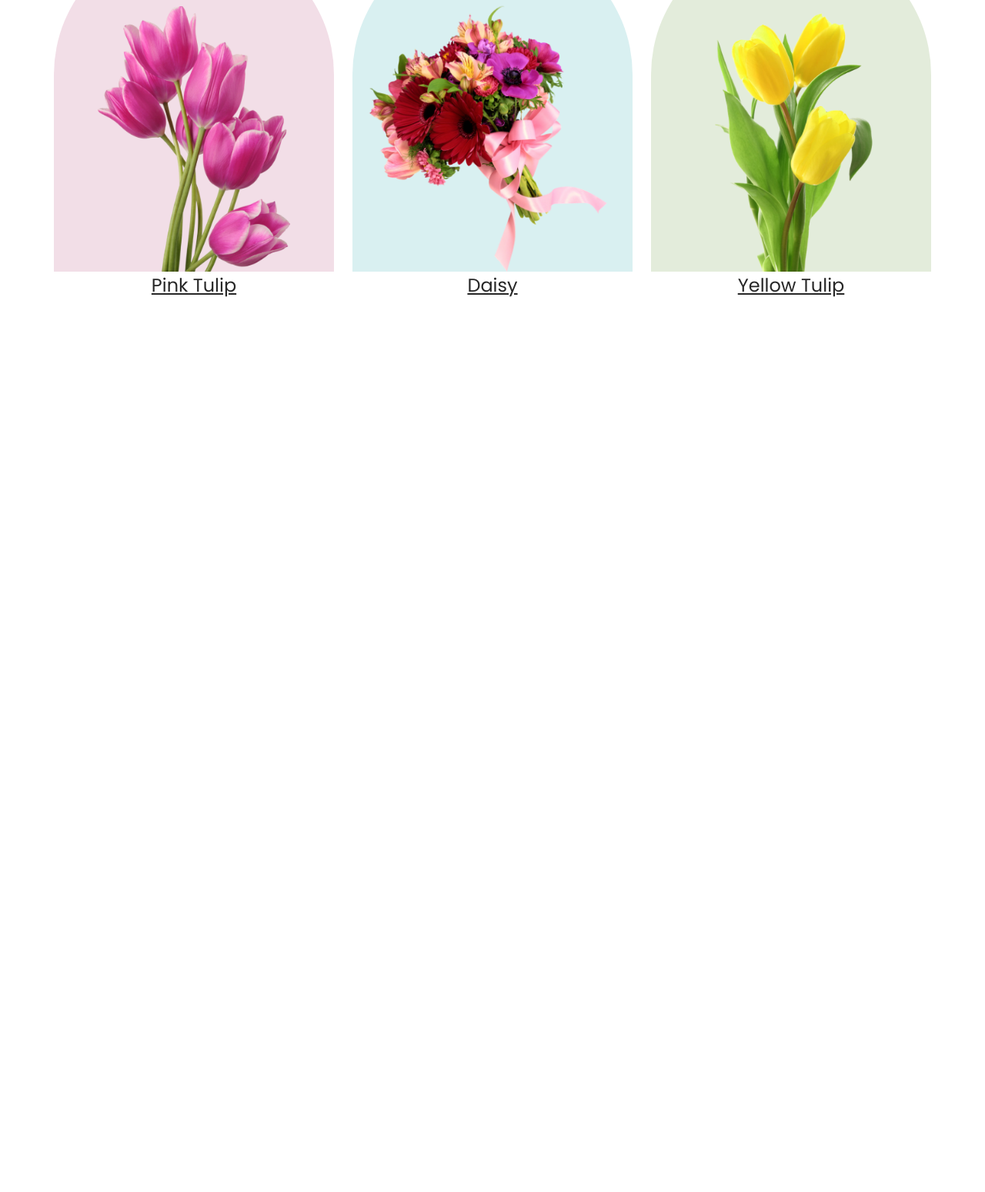
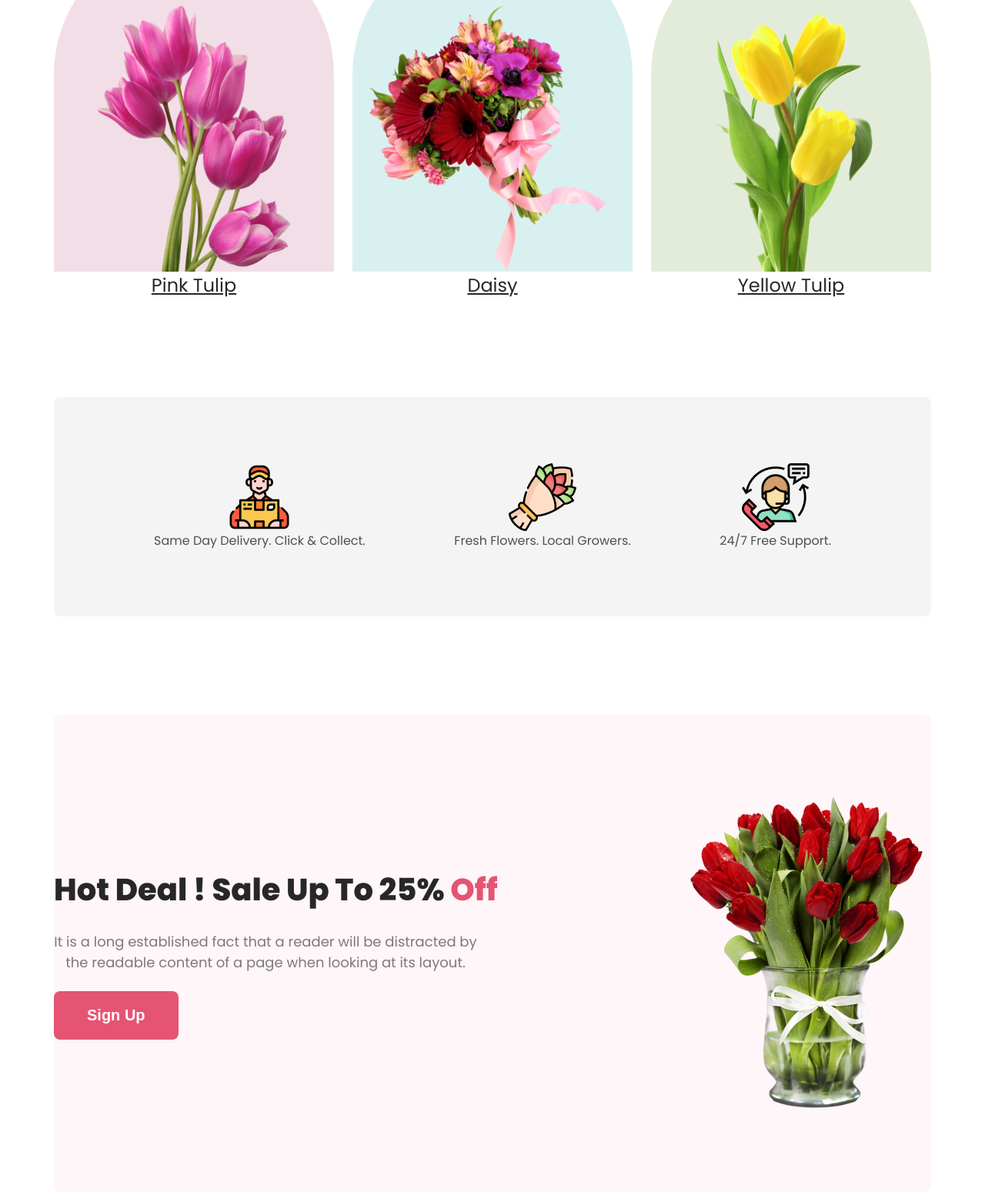
Before and after one commit to FarhaanSadik/online-flower-shop, a plain HTML site: page index.html in a window 1280 px wide. Shown: the part 1073-2622 px from the top of the page at 77% size. Before the commit the page ends 1589 px from the top, so only its background shows below. Drawn offline with Linux system fonts and the light colour scheme.

Commit message:
hot deal section added

```diff
--- a/index.html
+++ b/index.html
@@ -31,7 +31,7 @@
 
     <main>
         <!-- featured flower section -->
-        <section class="featured-flower">
+        <section class="feature-flower-section">
             <h3 class="featured-flower-title">Our Featured Flowers</h3>
             <p class="featured-flower-description">It is a long established fact that a reader will be distracted by the readable content of a page when looking at its layout.</p>
             <div class="flower-container">
@@ -57,6 +57,37 @@
                 </div>
             </div>
         </section>
+
+        <!-- service section -->
+        <section>
+            <div class="service">
+                <div class="service-item">
+                    <img class="service-img" src="./images/Group 57.png" alt="delivery service" class="service-icon">
+                    <p class="service-name">Same Day Delivery. Click & Collect.</p>
+                </div>
+                <div class="service-item">
+                    <img class="service-img" src="./images/Group 58.png" alt="fresh flower" class="service-icon">
+                    <p class="service-name">Fresh Flowers. Local Growers.</p>
+                </div>
+                <div class="service-item">
+                    <img class="service-img" src="./images/Group 59.png" alt="free support" class="service-icon">
+                    <p class="service-name">24/7 Free Support.</p>
+                </div>
+            </div>
+        </section>
+
+        <!-- hot deal section -->
+        <section class="hot-deal">
+            <div class="deal-container">
+                <div class="deal-txt-container">
+                    <h3 class="deal-title">Hot Deal ! Sale Up To 25% <span class="off">Off</span></h3>
+                    <p class="deal-description">It is a long established fact that a reader will be distracted by the readable content of a page when looking at its layout.</p>
+                    <button class="btn">Sign Up</button>
+                </div>
+                <img class="deal-image" src="./images/pngwing 8.png" alt="tulip">
+            </div>
+        </section>
+
     </main>
 
     <footer>
--- a/style.css
+++ b/style.css
@@ -26,7 +26,7 @@ body {
 /* main style */
 main {
     width: 1140px;
-    margin: 128px auto;
+    margin: 0px auto;
 
 }
 
@@ -37,9 +37,10 @@ main {
     background: rgba(229, 84, 115, 0.10);
 }
 
-.banner-txt-container{
+.banner-txt-container {
     margin-right: 110px;
 }
+
 .banner-container {
     display: flex;
     align-items: center;
@@ -72,6 +73,9 @@ main {
 
 
 /* featured flower section */
+.feature-flower-section {
+    margin-top: 128px;
+}
 
 .featured-flower-title {
     color: #272727;
@@ -110,7 +114,8 @@ main {
     width: 250px;
 
 }
-#flower-img2{
+
+#flower-img2 {
     width: 350px;
 }
 
@@ -133,3 +138,78 @@ main {
     font-weight: 400;
     text-decoration-line: underline;
 }
+
+/* service section*/
+.service {
+    display: flex;
+    justify-content: space-between;
+    margin-top: 128px;
+    border-radius: 8px;
+    background: rgba(39, 39, 39, 0.05);
+    padding: 86px 130px;
+    gap: 100px;
+}
+
+.service-item {
+    display: flex;
+    flex-direction: column;
+    align-items: center;
+}
+
+.service-img {
+    width: 88px;
+}
+
+.service-name {
+    color: rgba(39, 39, 39, 0.80);
+    text-align: center;
+    font-size: 16px;
+    font-weight: 400;
+}
+
+/* hot deal section */
+.hot-deal {
+    border-radius: 8px;
+    background: rgba(229, 84, 115, 0.05);
+    margin-top: 128px;
+}
+
+
+.deal-container {
+    display: flex;
+    align-items: center;
+    justify-content: space-between;
+    width: 1140px;
+}
+
+.deal-image {
+    width: 500px;
+    margin-top: 50px;
+
+}
+
+.deal-title {
+    color: #272727;
+    font-size: 40px;
+    font-weight: 800;
+    text-align: center;
+}
+
+.deal-description {
+    color: rgba(39, 39, 39, 0.60);
+    text-align: center;
+    font-size: 18px;
+    font-weight: 400;
+    width: 550px;
+    margin: 24px 0px;
+}
+
+.off {
+    color: #E55473;
+    font-weight: 800;
+}
+
+.deal-image {
+    width: 318px;
+    margin: 100px 0;
+}
```
